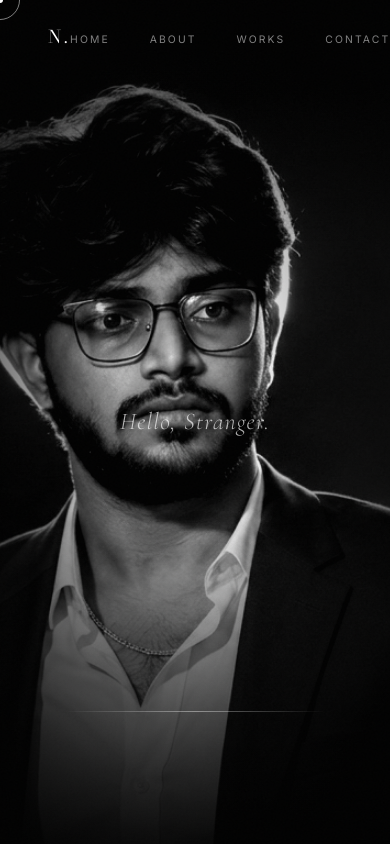
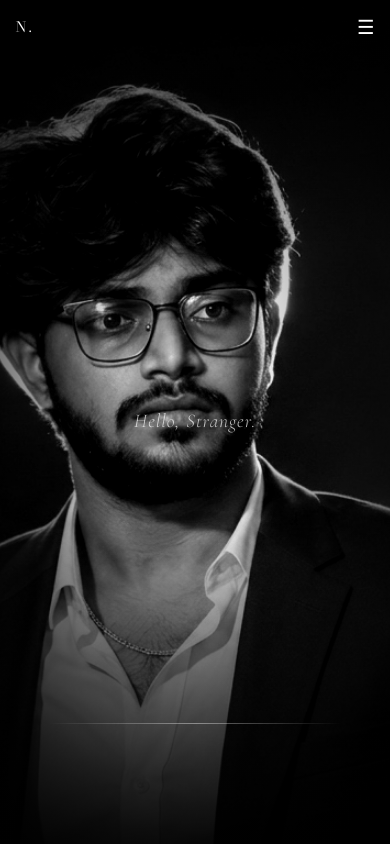
Before and after one commit to Navaneeth-Mahesh/Portfolio, a React (Vite) app in the folder main/: page / in a window 390 px wide. Shown: the top 844 px of the page. Built offline with nearby package versions, Linux system fonts and the light colour scheme.

Commit message:
Mobile resize version updated

```diff
--- a/main/src/components/About/About.jsx
+++ b/main/src/components/About/About.jsx
@@ -144,10 +144,11 @@ export default function About() {
         </div>
 
         {/* Timeline */}
-        <div style={{ position: 'relative', paddingLeft: '2px' }}>
+        <div className="timeline-container" style={{ position: 'relative', paddingLeft: '2px' }}>
           {/* Growing line */}
           <div
             ref={lineRef}
+            className="timeline-line"
             style={{
               position: 'absolute',
               left: '80px',
@@ -164,6 +165,7 @@ export default function About() {
               <div
                 key={year}
                 ref={el => itemsRef.current[i] = el}
+                className="timeline-item"
                 style={{
                   display: 'flex',
                   alignItems: 'center',
--- a/main/src/components/Hero/Hero.jsx
+++ b/main/src/components/Hero/Hero.jsx
@@ -88,6 +88,7 @@ export default function Hero() {
         justifyContent: 'center',
         overflow: 'hidden',
         background: '#000',
+        padding: '0 1rem',
       }}
     >
       {/* Particle field */}
@@ -103,6 +104,7 @@ export default function Hero() {
           inset: 0,
           zIndex: 2,
           opacity: 0,
+          transform: 'scale(1.05)',
         }}
       >
         <div
@@ -163,7 +165,7 @@ export default function Hero() {
           zIndex: 10,
           textAlign: 'center',
           width: '100%',
-          padding: '0 2rem',
+          padding: '0 1rem',
         }}
       >
         {/* Name */}
@@ -179,6 +181,7 @@ export default function Hero() {
             color: 'white',
             opacity: 0,
             marginBottom: '1rem',
+            wordBreak: 'break-word'
           }}
         >
           Navaneeth
@@ -240,6 +243,8 @@ export default function Hero() {
           alignItems: 'center',
           gap: '0.5rem',
         }}
+
+        className="scroll-hint"
       >
         <span style={{
           fontFamily: 'var(--font-body)',
--- a/main/src/components/Navbar/Navbar.jsx
+++ b/main/src/components/Navbar/Navbar.jsx
@@ -11,15 +11,18 @@ const navLinks = [
 export default function Navbar() {
   const navRef = useRef(null)
   const [scrolled, setScrolled] = useState(false)
+  const [menuOpen, setMenuOpen] = useState(false)
 
   useEffect(() => {
-    gsap.fromTo(navRef.current,
+    gsap.fromTo(
+      navRef.current,
       { y: -30, opacity: 0 },
       { y: 0, opacity: 1, duration: 1.2, ease: 'power3.out', delay: 3.5 }
     )
 
     const handleScroll = () => setScrolled(window.scrollY > 80)
     window.addEventListener('scroll', handleScroll)
+
     return () => window.removeEventListener('scroll', handleScroll)
   }, [])
 
@@ -27,6 +30,7 @@ export default function Navbar() {
     e.preventDefault()
     const el = document.querySelector(href)
     if (el) el.scrollIntoView({ behavior: 'smooth' })
+    setMenuOpen(false)
   }
 
   return (
@@ -38,7 +42,7 @@ export default function Navbar() {
         left: 0,
         right: 0,
         zIndex: 1000,
-        padding: '1.5rem 3rem',
+        padding: '1rem clamp(1rem, 4vw, 3rem)',
         display: 'flex',
         alignItems: 'center',
         justifyContent: 'space-between',
@@ -64,8 +68,16 @@ export default function Navbar() {
         N.
       </a>
 
-      {/* Links */}
-      <ul style={{ display: 'flex', gap: '2.5rem', listStyle: 'none' }}>
+      {/* Desktop Links */}
+      <ul
+        style={{
+          display: 'flex',
+          gap: 'clamp(1rem, 3vw, 2.5rem)',
+          listStyle: 'none',
+          flexWrap: 'wrap',
+          justifyContent: 'flex-end',
+        }}
+      >
         {navLinks.map(({ label, href }) => (
           <li key={label}>
             <a
@@ -80,14 +92,65 @@ export default function Navbar() {
                 textDecoration: 'none',
                 transition: 'color 0.3s',
               }}
-              onMouseEnter={e => e.target.style.color = 'white'}
-              onMouseLeave={e => e.target.style.color = 'rgba(255,255,255,0.5)'}
+              onMouseEnter={(e) => (e.target.style.color = 'white')}
+              onMouseLeave={(e) =>
+                (e.target.style.color = 'rgba(255,255,255,0.5)')
+              }
             >
               {label}
             </a>
           </li>
         ))}
       </ul>
+
+      {/* Mobile Button */}
+      <button
+        onClick={() => setMenuOpen(!menuOpen)}
+        style={{
+          display: 'none',
+          background: 'none',
+          border: 'none',
+          color: 'white',
+          fontSize: '1.5rem',
+        }}
+        className="mobile-menu-btn"
+      >
+        ☰
+      </button>
+
+      {/* Mobile Menu */}
+      {menuOpen && (
+        <div
+          style={{
+            position: 'absolute',
+            top: '100%',
+            left: 0,
+            right: 0,
+            background: 'rgba(0,0,0,0.95)',
+            padding: '1rem',
+            display: 'flex',
+            flexDirection: 'column',
+            gap: '1rem',
+          }}
+        >
+          {navLinks.map(({ label, href }) => (
+            <a
+              key={label}
+              href={href}
+              onClick={(e) => handleNav(e, href)}
+              style={{
+                color: 'white',
+                textDecoration: 'none',
+                fontSize: '0.9rem',
+                letterSpacing: '0.1em',
+                textTransform: 'uppercase',
+              }}
+            >
+              {label}
+            </a>
+          ))}
+        </div>
+      )}
     </nav>
   )
 }
--- a/main/src/components/Works/Works.jsx
+++ b/main/src/components/Works/Works.jsx
@@ -267,10 +267,9 @@ const ProjectCard = forwardRef(function ProjectCard({ project, index, isActive,
       <div ref={expandRef} style={{ height: 0, overflow: 'hidden', opacity: 0 }}>
         <div style={{
           display: 'grid',
-          gridTemplateColumns: '1fr 1fr',
-          gap: '4rem',
-          padding: '0 0 3.5rem',
-          paddingLeft: '5rem',
+          gridTemplateColumns: '1fr',
+          gap: '2rem',
+          padding: '0',
         }}>
           {/* Left */}
           <div>
--- a/main/src/index.css
+++ b/main/src/index.css
@@ -176,3 +176,126 @@ section {
 @media (max-width: 768px) {
   .hero-name { font-size: clamp(3rem, 15vw, 8rem) !important; }
 }
+
+/* =========================
+   BASE RESET + GLOBAL FIX
+========================= */
+
+html, body {
+  width: 100%;
+  max-width: 100%;
+  overflow-x: hidden;
+  scroll-behavior: auto;
+}
+
+/* Default scaling system */
+:root {
+  font-size: 16px;
+}
+
+/* =========================
+   TABLET
+========================= */
+@media (max-width: 1024px) {
+  :root {
+    font-size: 15px;
+  }
+}
+
+/* =========================
+   MOBILE
+========================= */
+@media (max-width: 768px) {
+  :root {
+    font-size: 14px;
+  }
+
+  section {
+    padding: 6rem 1.25rem !important;
+  }
+
+  h1, h2, h3 {
+    letter-spacing: -0.01em !important;
+  }
+
+  * {
+    max-width: 100%;
+  }
+
+  .hero-name {
+    font-size: clamp(2.5rem, 12vw, 6rem) !important;
+  }
+
+  .mobile-menu-btn {
+    display: block !important;
+  }
+
+  nav ul {
+    display: none !important;
+  }
+
+  .scroll-hint {
+    display: none !important;
+  }
+
+  .timeline-container {
+    padding-left: 0 !important;
+  }
+
+  .timeline-line {
+    left: 10px !important;
+    display: none !important;
+  }
+
+  .timeline-item {
+    flex-direction: column !important;
+    align-items: flex-start !important;
+    gap: 0.8rem !important;
+  }
+}
+
+/* =========================
+   SMALL PHONES
+========================= */
+@media (max-width: 480px) {
+  :root {
+    font-size: 13px;
+  }
+
+  section {
+    padding: 5rem 1rem !important;
+  }
+
+  body {
+    cursor: auto;
+  }
+
+  .cursor-dot,
+  .cursor-ring {
+    display: none;
+  }
+
+  .hero-name {
+    font-size: clamp(2.5rem, 14vw, 5rem) !important;
+  }
+}
+
+/* =========================
+   WORKS GRID (DESKTOP ONLY)
+========================= */
+@media (min-width: 1024px) {
+  .works-grid {
+    grid-template-columns: 1fr 1fr !important;
+    gap: 4rem !important;
+    padding-left: 5rem !important;
+  }
+}
+
+/* =========================
+   EXTRA SAFETY
+========================= */
+
+img, canvas, svg {
+  max-width: 100%;
+  height: auto;
+}
```
